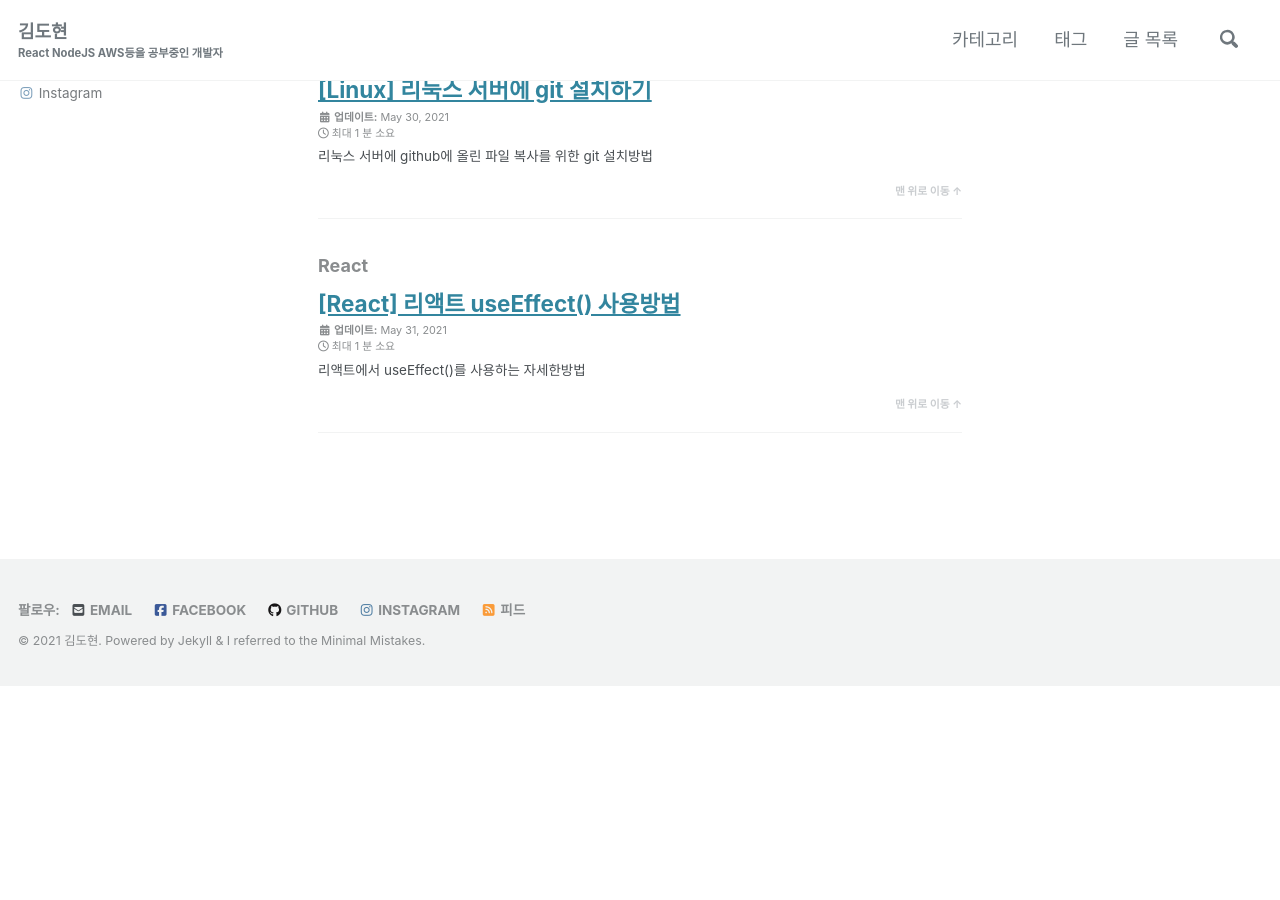
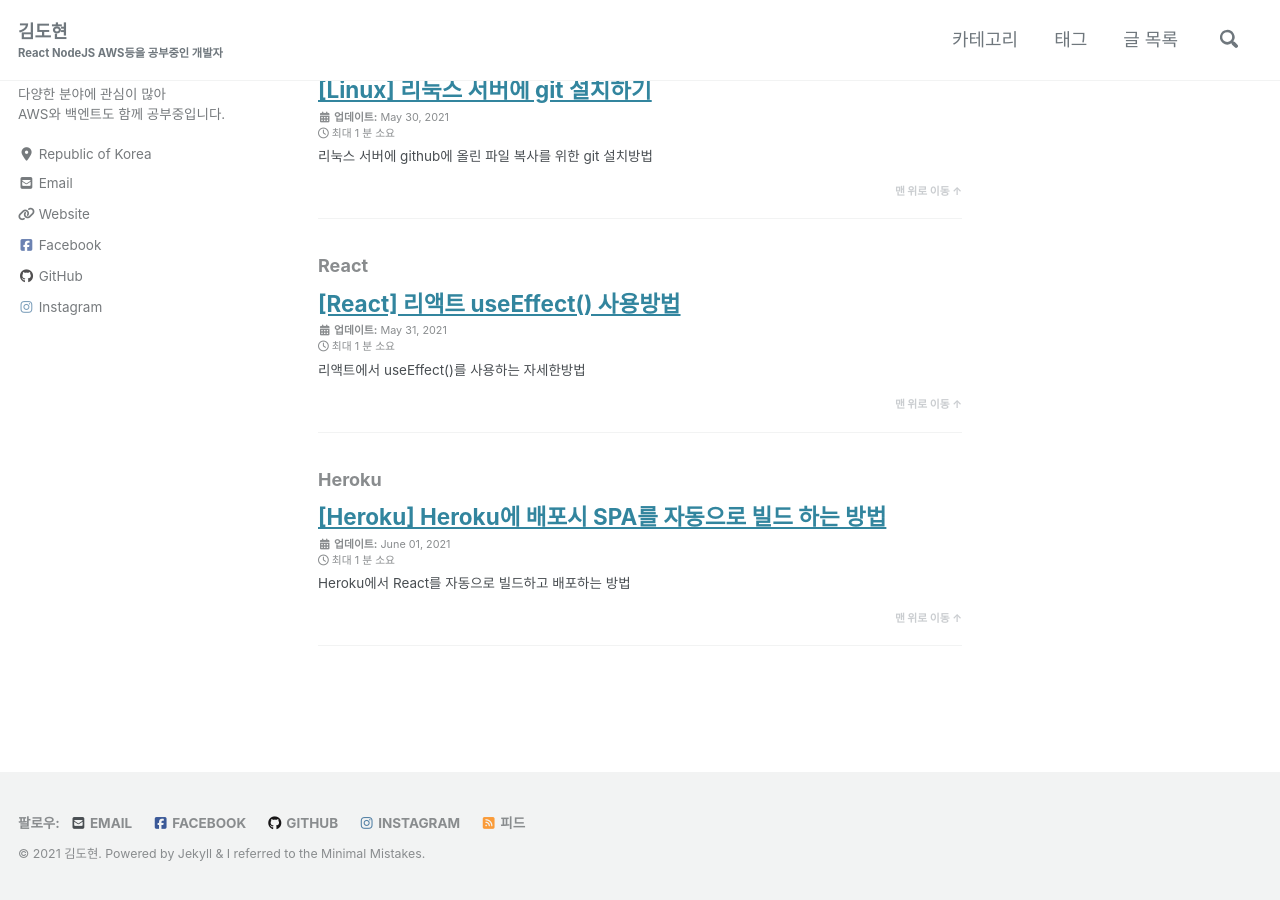
Before and after one commit to kiss8981/kiss8981.github.com, a Jekyll site: the page built from _pages/category-archive.md, in a window 1280 px wide and 900 px high, scrolled down 805 px. Built offline with Jekyll 4.4.1, drawn with Linux system fonts in a browser that asks for light colours; cached includes are drawn as plain includes; nearby versions of some CDN libraries; a script that is not in the unit is left out; before the commit the page ends 1491 px from its top, so only the background shows below that; grey boxes are pictures that could not be loaded.

Commit message:
[ADD] 메인페이지 광고 마진추가, Heroku에서 React를 자동으로 빌드하고 배포하는 방법

````diff
--- a/_layouts/home.html
+++ b/_layouts/home.html
@@ -21,8 +21,7 @@ layout: archive
 
 {% include paginator.html %}
 
-<hr style="margin-top: 50px;">
-<ins class="kakao_ad_area" style="display:none;"
+<ins class="kakao_ad_area" style="display:none; margin-top: 30px;"
  data-ad-unit    = "DAN-dAzr7iQzzxjLgqet"
  data-ad-width   = "320"
  data-ad-height  = "100"></ins>
--- /dev/null
+++ b/_posts/2021/Heroku/2021-06-01-heroku-spa-serve-build.md
@@ -0,0 +1,66 @@
+---
+title: "[Heroku] Heroku에 배포시 SPA를 자동으로 빌드 하는 방법"
+categories:
+- Heroku
+last_modified_at: '2021-06-01 22:25:10 +0900'
+tag:
+- Heroku
+- NodeJS
+- React
+---
+
+Heroku에서 React를 자동으로 빌드하고 배포하는 방법
+
+
+**기본설정:** Procfile 생성 및 package.json 스크립트 추가
+{: .notice--info}
+
+root 폴더에 Procfile 생성 후 아래 내용 입력
+```
+web: serve -s build
+```
+![]({{ 'assets/images/post/heroku/Procfile.PNG' | relative_url }}){: .align-center}
+
+package.json 파일에  아래 스크립트 추가
+```json
+"scripts": {
+    "postinstall": "npm install -g serv",
+    "build": "react-scripts build"
+  }
+```
+
+![]({{ 'assets/images/post/heroku/Package.PNG' | relative_url }}){: .align-center}
+
+**오류처리:** Heroku에서 빌드도중 ```code: 'MODULE_NOT_FOUND'``` 에러 발생
+{: .notice--danger}
+
+package.json 파일에 postinstall 부분에 아래 스크립트 추가
+
+```json
+"scripts": {
+    "postinstall": "npm install -g serv && npm install (미설치된 모듈 이름)"
+  }
+```
+
+EX: chart.js 모듈 미설치 오류 발생 시
+
+```json
+"scripts": {
+    "postinstall": "npm install -g serv && npm install chart.js"
+  }
+```
+
+
+**빌드하기:**  해로쿠에 접속하여 깃허브 연동후 파일을 불러옵니다
+{: .notice--info}
+
+![]({{ 'assets/images/post/heroku/Heroku.PNG' | relative_url }}){: .align-center}
+
+
+Enable Automatic deploys 활성화 시 깃허브 커밋 시 자동으로 빌드가 진행됩니다
+
+Deploy Branch를 누를경우 바로 빌드가 실행됩니다
+
+![]({{ 'assets/images/post/heroku/Builded.PNG' | relative_url }}){: .align-center}
+
+빌드성공
````
Also changed, not shown: assets/images/post/heroku/Builded.PNG (added), assets/images/post/heroku/Heroku.PNG (added), assets/images/post/heroku/Package.PNG (added), assets/images/post/heroku/Procfile.PNG (added).
